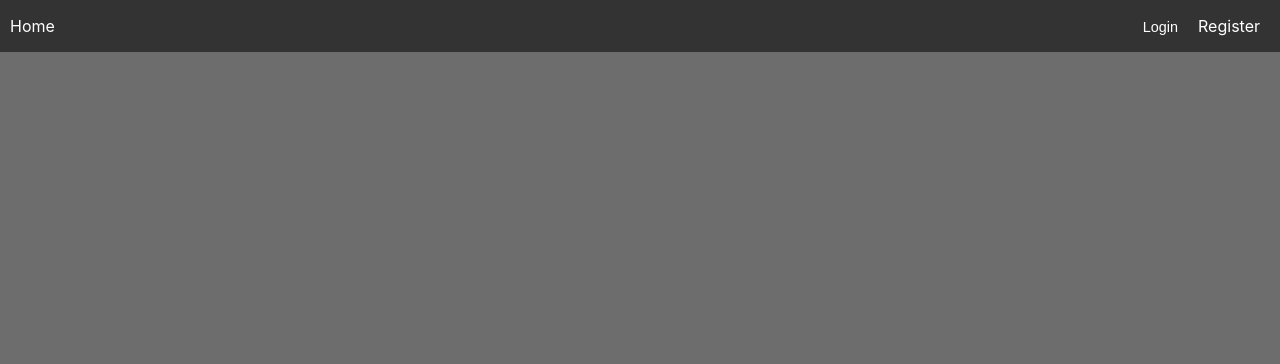
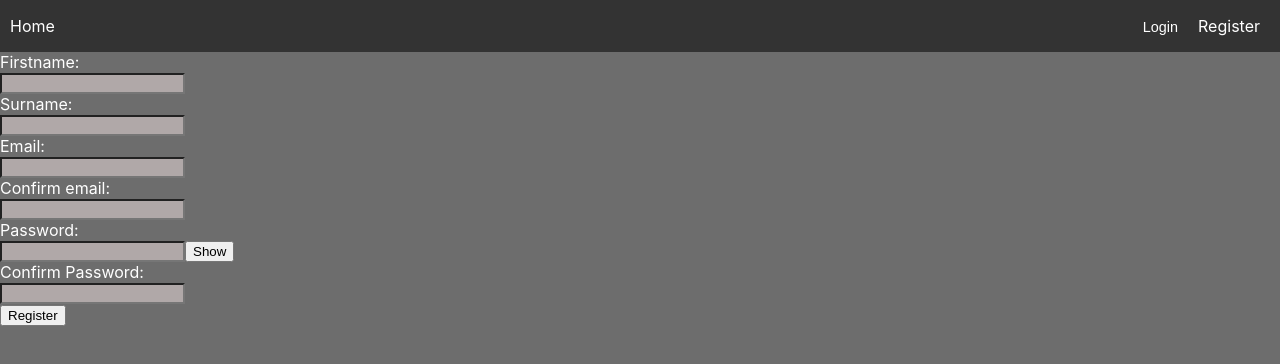
Before and after one commit to Luke270601/Appointment-Manager, a React (Create React App) app in the folder client/: page /register in a window 1280 px wide. Shown: the top 364 px of the page. Built offline with nearby package versions, Linux system fonts and the light colour scheme.

Commit message:
Created register component with basic inputs

```diff
--- a/client/src/CSS/App.css
+++ b/client/src/CSS/App.css
@@ -19,7 +19,17 @@ Nav Bar
     display: flex;
 }
 
+li{
+    color: white;
+    list-style: none;
+}
+
+input{
+    background-color: #b0a8a8;
+}
+
 .nav-links li {
+    color: white;
     margin-right: 20px;
 }
 
--- /dev/null
+++ b/client/src/Components/Register.jsx
@@ -0,0 +1,42 @@
+import React, { useState} from 'react';
+import '../CSS/App.css';
+
+export function RegisterComponent (){
+    const [password, setPassword] = useState('');
+    const [showPassword, setShowPassword] = useState(false);
+
+    const togglePasswordVisibility = () => {
+      setShowPassword(!showPassword);
+    };
+
+    return(
+        <div id='register-component'>
+            <div className='register-box'>
+                <form>
+                    <li>Firstname:</li>
+                    <input type='text'></input>
+                    <li>Surname:</li>
+                    <input type='text'></input>
+                    <li>Email:</li>
+                    <input type='text'></input>
+                    <li>Confirm email:</li>
+                    <input type='text'></input>
+                    <li>Password:</li>
+                    <input
+                        type={showPassword ? 'text' : 'password'}
+                        id="password"
+                        name="password"
+                        value={password}
+                        onChange={(e) => setPassword(e.target.value)}
+                    />
+                    <button type="button" onClick={togglePasswordVisibility}>
+                        {showPassword ? 'Hide' : 'Show'}
+                    </button>
+                    <li>Confirm Password:</li>
+                    <input type='password'></input>
+                </form>
+                <button>Register</button>
+            </div>
+        </div>
+    );
+}
--- a/client/src/Pages/Register-Page.jsx
+++ b/client/src/Pages/Register-Page.jsx
@@ -1,10 +1,12 @@
 import '../CSS/App.css';
 import {NavBar} from "../Components/NavBar";
+import {RegisterComponent} from "../Components/Register";
 
 function Register() {
   return (
     <div className="register-page">
                 <NavBar></NavBar>
+                <RegisterComponent></RegisterComponent>
     </div>
   );
 }
```
